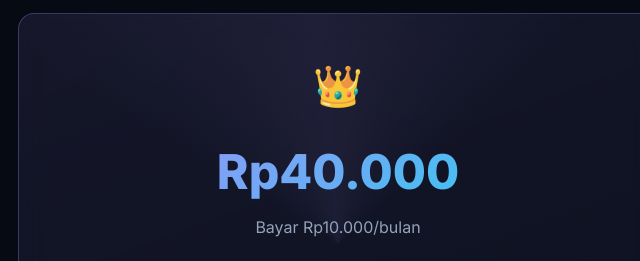
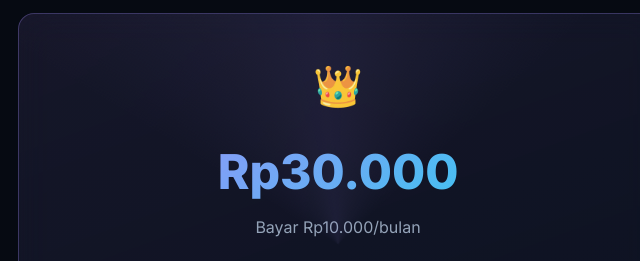
Before and after one commit to ilhammikail12-code/HAMZPANEL, a plain HTML site: page index.html in a window 1280 px wide. Shown: the part 2940-3201 px from the top of the page, 302-942 px from the left. Drawn offline with Linux system fonts and the light colour scheme.

Commit message:
Update reseller price from Rp40.000 to Rp30.000

```diff
--- a/index.html
+++ b/index.html
@@ -1474,7 +1474,7 @@
       <p class="section-subtitle fade-in">Jadilah mitra dan jual kembali layanan panel dengan harga khusus.</p>
       <div class="reseller-card glass fade-in">
         <div style="font-size:2.5rem;margin-bottom:0.5rem">👑</div>
-        <div class="reseller-price">Rp40.000</div>
+        <div class="reseller-price">Rp30.000</div>
         <div class="reseller-monthly">Bayar Rp10.000/bulan</div>
         <p class="reseller-desc">Dapatkan akses reseller panel untuk menjual kembali layanan sesuai ketentuan yang berlaku. Harga spesial dan margin menarik untuk mitra.</p>
         <a href="#order" class="btn btn-primary btn-glow" style="padding:1rem 2.5rem">🔥 JOIN RESELLER</a>
```
